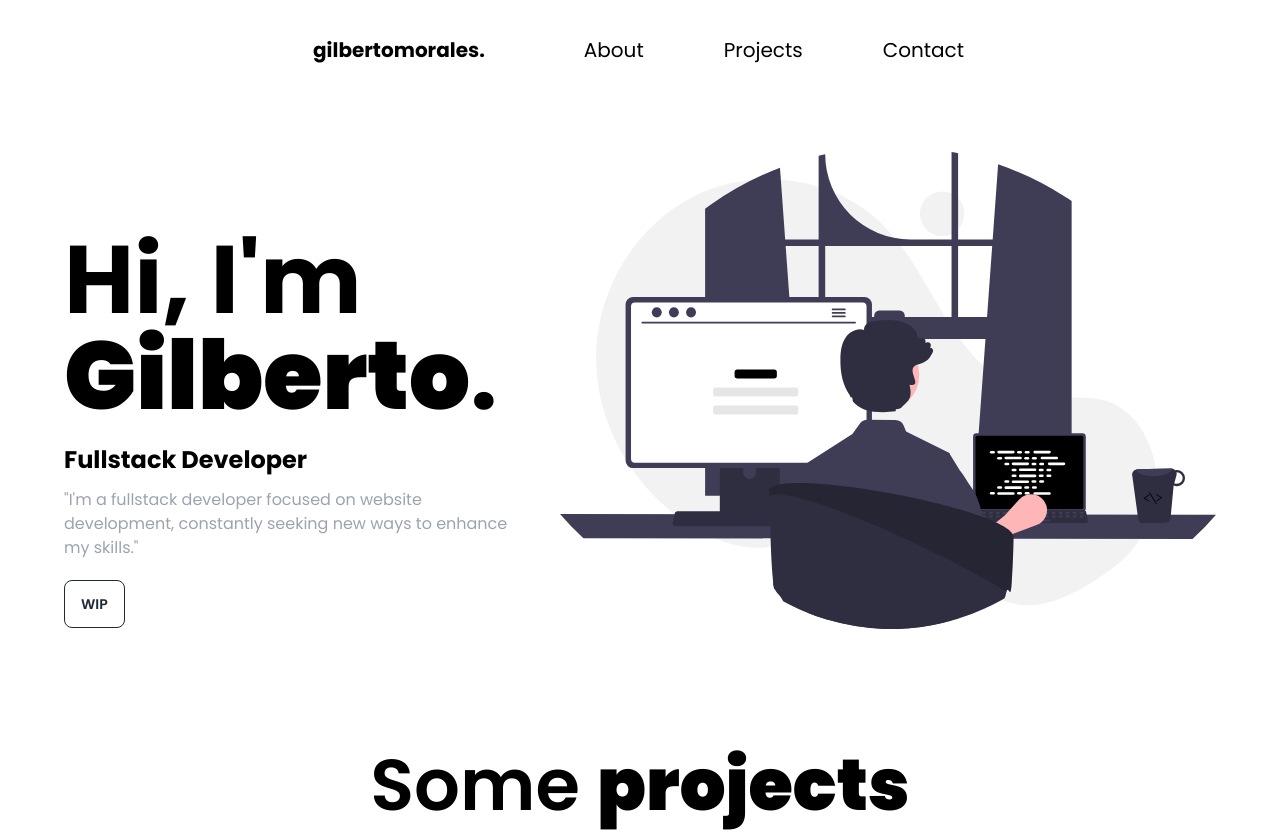
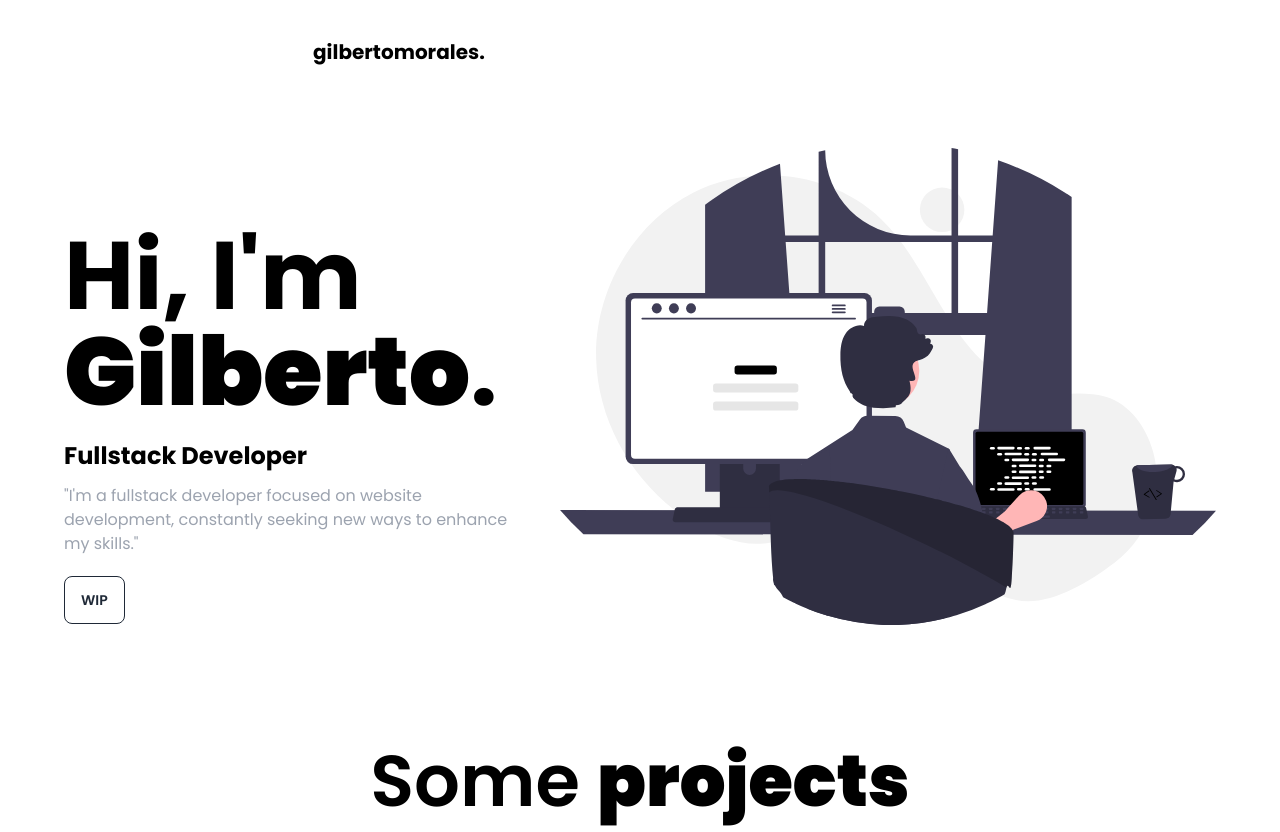
Before and after one commit to eumorales/portfolio-v2, a Next.js app: page / in a window 1280 px wide. Shown: the top 832 px of the page. Built offline with nearby package versions, Linux system fonts and the light colour scheme.

Commit message:
[FIX] - Navbar

```diff
--- a/src/app/components/Contact.jsx
+++ b/src/app/components/Contact.jsx
@@ -14,10 +14,10 @@ const Contact = () => {
 
         <div className="flex">
           <a href="mailto:eu@gilbertomorales.com">
-            <img src="assets/email.svg" alt="Email" className='w-20 h-auto mr-4'/>
+            <img src="assets/email.svg" alt="Email" className='w-16 lg:w-20 h-auto mr-4'/>
           </a>
           <a href="https://github.com/eumorales" target="_blank">
-            <img src="assets/github.svg" alt="Github" className='w-20 h-auto'/>
+            <img src="assets/github.svg" alt="Github" className='w-16 lg:w-20 h-auto'/>
           </a>
         </div>
       </div>
--- a/src/app/components/Navbar.jsx
+++ b/src/app/components/Navbar.jsx
@@ -1,26 +1,11 @@
+
 import Link from 'next/link';
 import React from 'react';
 
 const Navbar = () => {
   return (
-    <div className="navbar pt-5 bg-white">
-      <div className="flex-1">
-        <Link href={"/"} className="btn lg:ml-72 btn-ghost font-bold text-black lg:text-xl">gilbertomorales.</Link>
-      </div>
-      <div className="lg:hidden">
-        <button className="menu-toggle">
-          <svg xmlns="http://www.w3.org/2000/svg" className="text-black h-6 w-6" fill="none" viewBox="0 0 24 24" stroke="currentColor">
-            <path strokeLinecap="round" strokeLinejoin="round" strokeWidth={2} d="M4 6h16M4 12h16m-7 6h7" />
-          </svg>
-        </button>
-      </div>
-      <div className="hidden lg:block">
-        <ul className="menu lg:mr-72 lg:gap-12 menu-horizontal text-black lg:text-xl px-1">
-          <li><Link href="#sobre">About</Link></li>
-          <li><Link href="#projetos">Projects</Link></li>
-          <li><Link href="#contato">Contact</Link></li>
-        </ul>
-      </div>
+    <div className="navbar bg-white">
+      <Link href={"/"} className="btn lg:ml-72 lg:mt-5 btn-ghost font-bold text-black lg:text-xl">gilbertomorales.</Link>
     </div>
   );
 };
```
